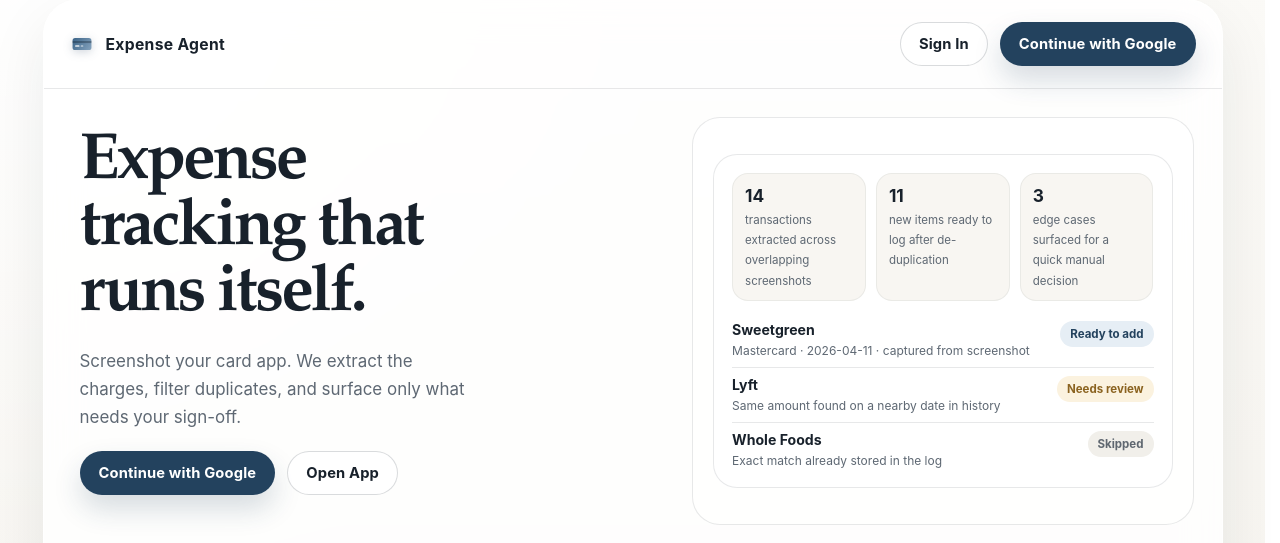
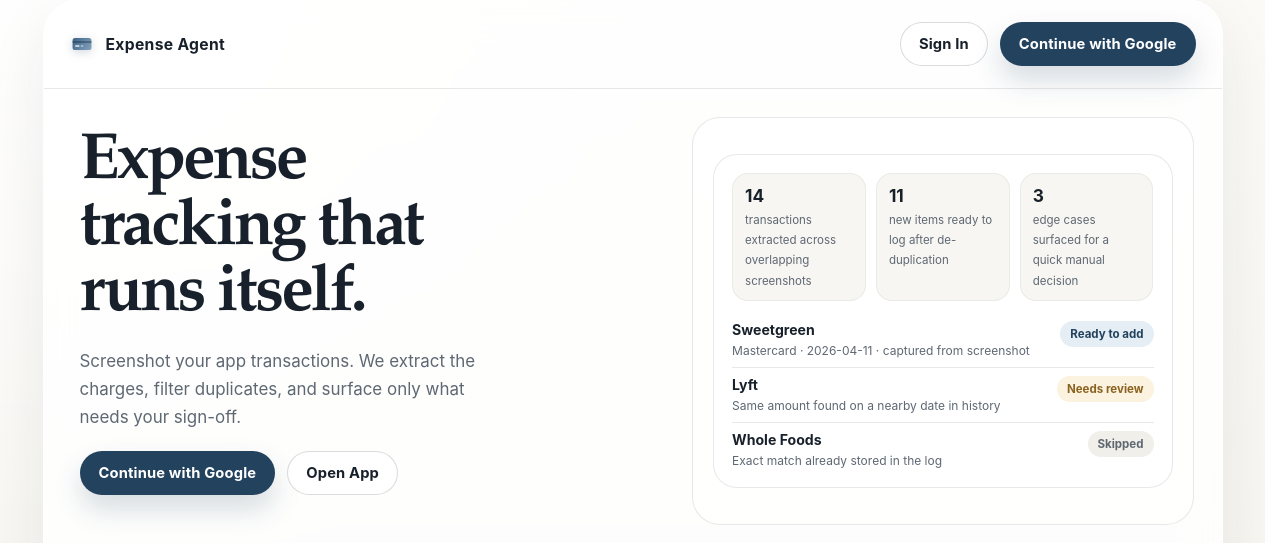
Before and after one commit to aviralagarwal1/expense-agent, a Flask app: page / in a window 1280 px wide. Shown: the part 25-568 px from the top of the page. Run offline with Flask 3, Linux system fonts and the light colour scheme.

Commit message:
Docs (landing): clarify hero copy for screenshot workflow

```diff
--- a/templates/landing.html
+++ b/templates/landing.html
@@ -586,7 +586,7 @@
         <div class="hero-copy">
           <h1>Expense tracking that runs itself.</h1>
           <p>
-            Screenshot your card app. We extract the charges, filter duplicates, and surface only what needs your sign-off.
+            Screenshot your app transactions. We extract the charges, filter duplicates, and surface only what needs your sign-off.
           </p>
           <div class="hero-actions">
             <a class="hero-cta" href="/auth/google">Continue with Google</a>
```
